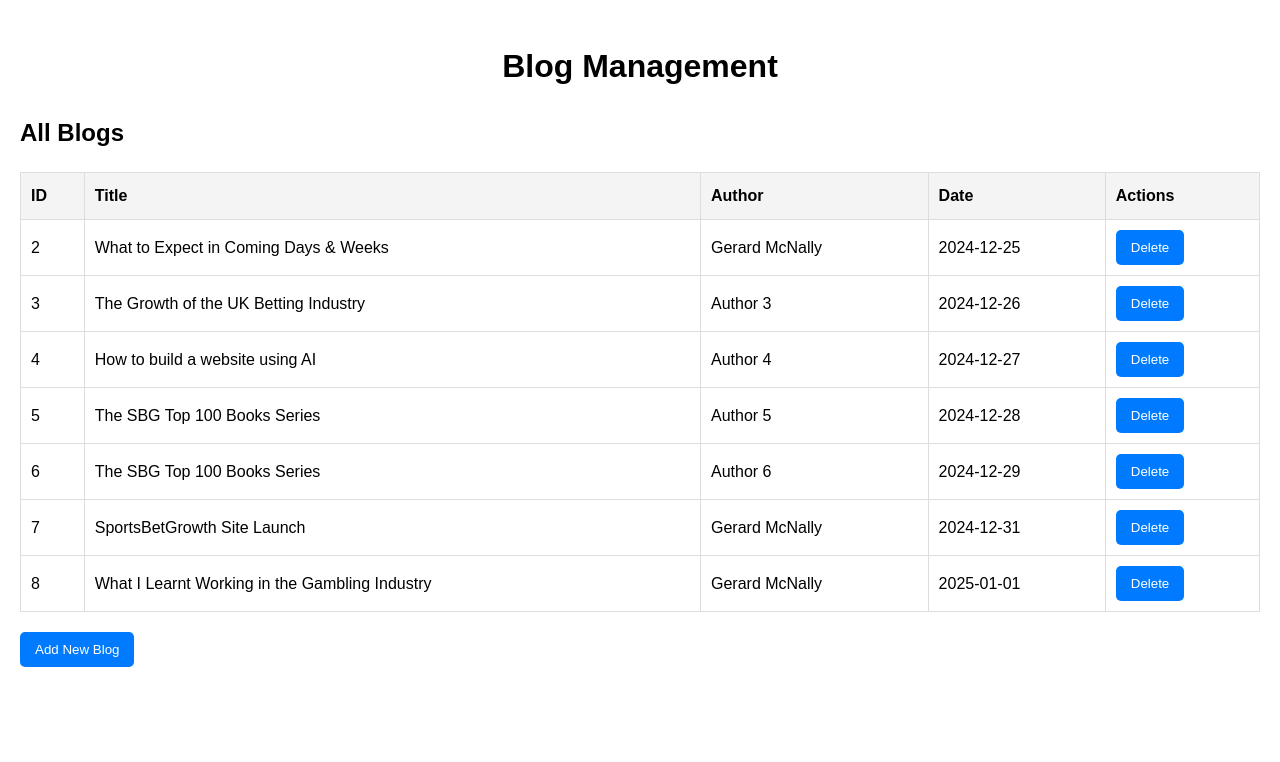
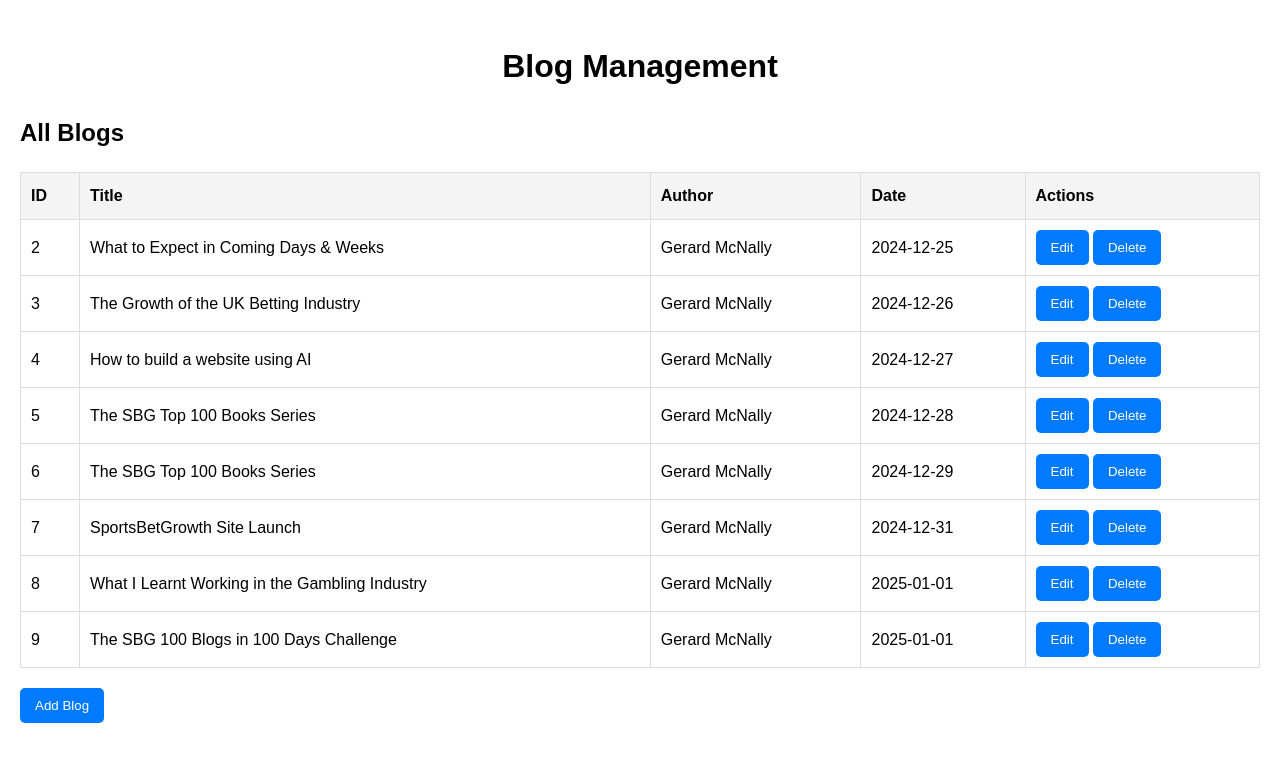
Before and after one commit to sportsbetgrowth/website, a Flask app: page /admin in a window 1280 px wide. Shown: the top 762 px of the page. Run offline with Flask 3, Linux system fonts and the light colour scheme.

Commit message:
Updates to site

```diff
--- a/sportsbetgrowth-site/api/blogs.py
+++ b/sportsbetgrowth-site/api/blogs.py
@@ -1,7 +1,7 @@
 from flask import Blueprint, jsonify, request
 import json
 
-# Create a Blueprint for blogs
+# Blueprint for blogs
 blogs_bp = Blueprint('blogs', __name__)
 
 # Helper functions to load and save blogs
@@ -13,25 +13,29 @@ def save_blogs(blogs):
     with open('blogs.json', 'w') as f:
         json.dump(blogs, f, indent=4)
 
-# Route to fetch all blogs
+# Fetch all blogs
 @blogs_bp.route('/blogs', methods=['GET'])
 def get_blogs():
     return jsonify(load_blogs())
 
-# Route to add a new blog
+# Add a new blog
 @blogs_bp.route('/blogs', methods=['POST'])
 def add_blog():
     blogs = load_blogs()
     new_blog = request.json
-    new_blog['id'] = max([b['id'] for b in blogs], default=0) + 1
+    new_blog['id'] = max([blog['id'] for blog in blogs], default=0) + 1
     blogs.append(new_blog)
     save_blogs(blogs)
     return jsonify(new_blog), 201
 
-# Route to delete a blog
-@blogs_bp.route('/blogs/<int:id>', methods=['DELETE'])
-def delete_blog(id):
+# Edit an existing blog
+@blogs_bp.route('/blogs/<int:id>', methods=['PUT'])
+def edit_blog(id):
     blogs = load_blogs()
-    blogs = [blog for blog in blogs if blog['id'] != id]
-    save_blogs(blogs)
-    return {"message": "Blog deleted"}, 200
+    updated_blog = request.json
+    for blog in blogs:
+        if blog['id'] == id:
+            blog.update(updated_blog)
+            save_blogs(blogs)
+            return jsonify(blog), 200
+    return jsonify({"error": "Blog not found"}), 404
--- a/sportsbetgrowth-site/blogs.json
+++ b/sportsbetgrowth-site/blogs.json
@@ -10,7 +10,7 @@
     {
         "id": 3,
         "title": "The Growth of the UK Betting Industry",
-        "author": "Author 3",
+        "author": "Gerard McNally",
         "date": "2024-12-26",
         "content": "Insights into the UK betting industry.",
         "image": "blog3.jpg"
@@ -18,7 +18,7 @@
     {
         "id": 4,
         "title": "How to build a website using AI",
-        "author": "Author 4",
+        "author": "Gerard McNally",
         "date": "2024-12-27",
         "content": "I built this Website with no developer experience. Here is what I learn",
         "image": "blog4.jpg"
@@ -26,7 +26,7 @@
     {
         "id": 5,
         "title": "The SBG Top 100 Books Series",
-        "author": "Author 5",
+        "author": "Gerard McNally",
         "date": "2024-12-28",
         "content": "The Top 10 Books on 'Gambling' on Amazon",
         "image": "blog5.jpg"
@@ -34,7 +34,7 @@
     {
         "id": 6,
         "title": "The SBG Top 100 Books Series",
-        "author": "Author 6",
+        "author": "Gerard McNally",
         "date": "2024-12-29",
         "content": "The Top 10 Books on 'Betting' on Amazon",
         "image": "blog6.jpg"
@@ -54,5 +54,13 @@
         "content": "It was a difficult time. ",
         "image": "blog8.jpg",
         "id": 8
+    },
+    {
+        "title": "The SBG 100 Blogs in 100 Days Challenge",
+        "author": "Gerard McNally",
+        "date": "2025-01-01",
+        "content": "I have decided to take on the challenge to write 100 blog posts in 100 days in 2025. Hopefully this will help build the site with some great content.",
+        "image": "blog9.jpg",
+        "id": 9
     }
 ]
--- a/sportsbetgrowth-site/static/js/admin.js
+++ b/sportsbetgrowth-site/static/js/admin.js
@@ -4,9 +4,7 @@ document.addEventListener('DOMContentLoaded', () => {
     const blogFormSection = document.querySelector('#blog-form-section');
     const blogForm = document.querySelector('#blog-form');
     const cancelBtn = document.querySelector('#cancel-btn');
-
-    if (addBlogBtn && blogTable && blogFormSection && blogForm && cancelBtn) {
-        console.log('Admin page detected. Initializing blog management.');
+    let editingBlogId = null;
 
     // Fetch and display blogs
     function fetchBlogs() {
@@ -20,16 +18,27 @@ document.addEventListener('DOMContentLoaded', () => {
                         <td>${blog.author}</td>
                         <td>${blog.date}</td>
                         <td>
+                            <button data-id="${blog.id}" class="edit-btn">Edit</button>
                             <button data-id="${blog.id}" class="delete-btn">Delete</button>
                         </td>
                     </tr>
                 `).join('');
+
+                // Attach event listeners for edit and delete buttons
+                document.querySelectorAll('.edit-btn').forEach(button => {
+                    button.addEventListener('click', () => editBlog(button.dataset.id));
+                });
+
+                document.querySelectorAll('.delete-btn').forEach(button => {
+                    button.addEventListener('click', () => deleteBlog(button.dataset.id));
+                });
             })
             .catch(error => console.error('Error loading blogs:', error));
     }
 
     // Show blog form
     addBlogBtn.addEventListener('click', () => {
+        editingBlogId = null; // Clear editing state
         blogForm.reset();
         blogFormSection.style.display = 'block';
     });
@@ -39,7 +48,26 @@ document.addEventListener('DOMContentLoaded', () => {
         blogFormSection.style.display = 'none';
     });
 
-        // Add a new blog
+    // Edit a blog
+    function editBlog(id) {
+        fetch(`/blogs`)
+            .then(response => response.json())
+            .then(blogs => {
+                const blog = blogs.find(b => b.id == id);
+                if (blog) {
+                    editingBlogId = id;
+                    document.querySelector('#title').value = blog.title;
+                    document.querySelector('#author').value = blog.author;
+                    document.querySelector('#date').value = blog.date;
+                    document.querySelector('#content').value = blog.content;
+                    document.querySelector('#image').value = blog.image;
+                    blogFormSection.style.display = 'block';
+                }
+            })
+            .catch(error => console.error('Error fetching blog:', error));
+    }
+
+    // Submit the blog form
     blogForm.addEventListener('submit', (event) => {
         event.preventDefault();
 
@@ -51,21 +79,22 @@ document.addEventListener('DOMContentLoaded', () => {
             image: document.querySelector('#image').value,
         };
 
-            fetch('/blogs', {
-                method: 'POST',
+        const method = editingBlogId ? 'PUT' : 'POST';
+        const endpoint = editingBlogId ? `/blogs/${editingBlogId}` : '/blogs';
+
+        fetch(endpoint, {
+            method: method,
             headers: { 'Content-Type': 'application/json' },
             body: JSON.stringify(blogData),
         })
             .then(() => {
                 blogFormSection.style.display = 'none';
+                editingBlogId = null; // Clear editing state
                 fetchBlogs(); // Reload blogs
             })
-                .catch(error => console.error('Error adding blog:', error));
+            .catch(error => console.error(`Error ${editingBlogId ? 'updating' : 'adding'} blog:`, error));
     });
 
-        // Initial blog fetch
+    // Fetch initial blogs
     fetchBlogs();
-    } else {
-        console.warn('Admin elements not found. Skipping admin-specific logic.');
-    }
 });
--- a/sportsbetgrowth-site/static/js/scripts.js
+++ b/sportsbetgrowth-site/static/js/scripts.js
@@ -245,7 +245,7 @@ document.addEventListener('DOMContentLoaded', () => {
                     <div class="blog-item">
                         <img src="${blog.image}" alt="${blog.title}" class="blog-banner-img">
                         <h2 class="blog-title">${blog.title}</h2>
-                        <p class="blog-summary">${blog.content.substring(0, 200)}...</p>
+                        <p class="blog-summary">${blog.content.substring(0, 100)}...</p>
                         <p class="blog-meta">By <span class="blog-author">${blog.author}</span> | <span class="blog-date">${blog.date}</span></p>
                         <a href="/blog-detail?id=${blog.id}" class="read-more">Read More</a>
                     </div>
--- a/sportsbetgrowth-site/templates/admin.html
+++ b/sportsbetgrowth-site/templates/admin.html
@@ -24,31 +24,18 @@
                 </tr>
             </thead>
             <tbody>
-                <!-- Blogs will be dynamically loaded here -->
+                <!-- Rows will be dynamically populated -->
             </tbody>
         </table>
-        <button id="add-blog-btn">Add New Blog</button>
-    </section>
+        <button id="add-blog-btn">Add Blog</button>
 
-    <!-- Blog Form -->
         <section id="blog-form-section" style="display: none;">
-        <h2 id="form-title">Add/Edit Blog</h2>
             <form id="blog-form">
-            <label for="title">Title:</label>
-            <input type="text" id="title" required>
-
-            <label for="author">Author:</label>
-            <input type="text" id="author" required>
-
-            <label for="date">Date:</label>
-            <input type="date" id="date" required>
-
-            <label for="content">Content:</label>
-            <textarea id="content" rows="5" required></textarea>
-
-            <label for="image">Image URL:</label>
-            <input type="text" id="image" required>
-
+                <input id="title" type="text" placeholder="Blog Title" required>
+                <input id="author" type="text" placeholder="Author" required>
+                <input id="date" type="date" placeholder="Date" required>
+                <textarea id="content" placeholder="Content" required></textarea>
+                <input id="image" type="text" placeholder="Image URL">
                 <button id="save-btn" type="submit">Save</button>
                 <button id="cancel-btn" type="button">Cancel</button>
             </form>
```
Lines whose indentation alone changed are shown as unchanged.
